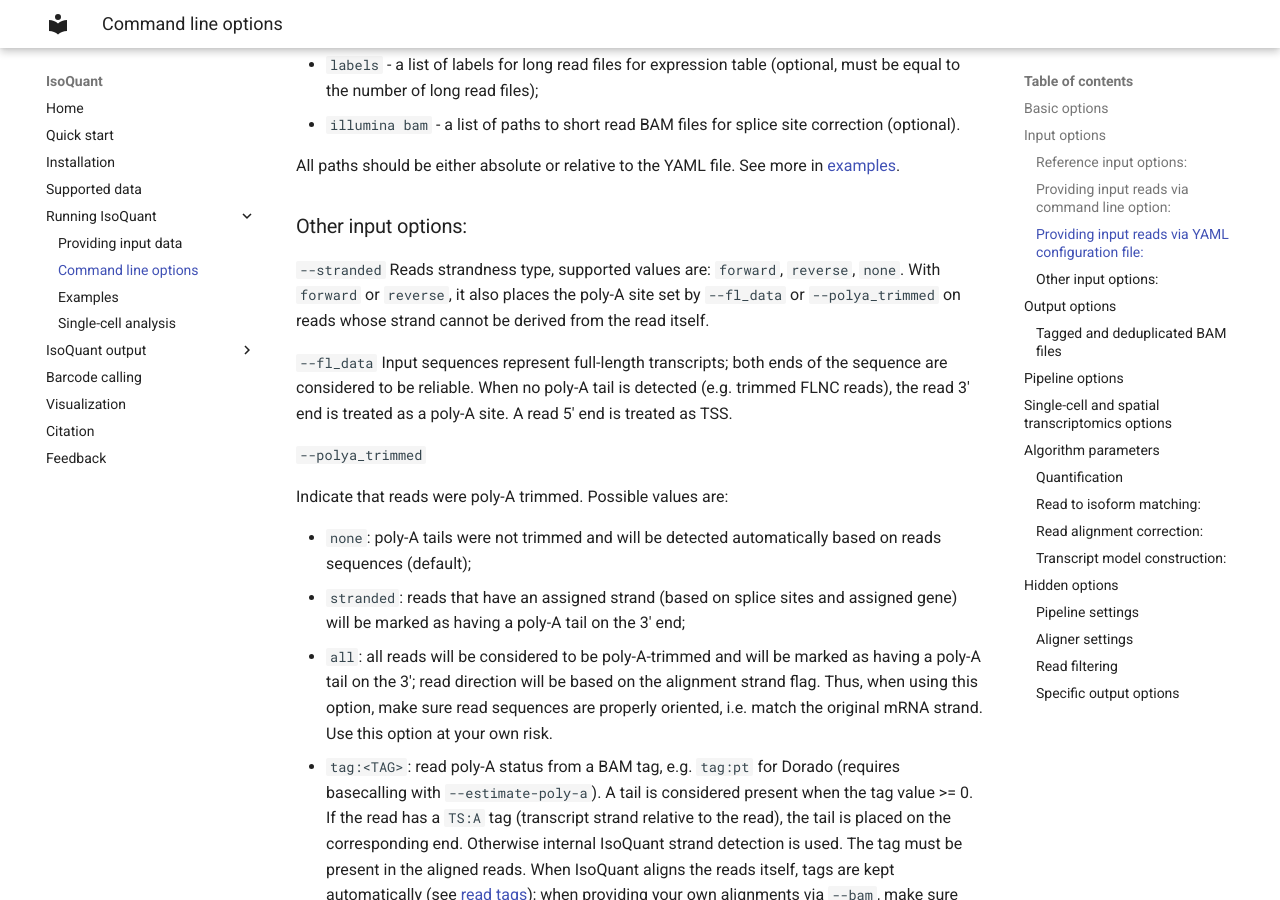
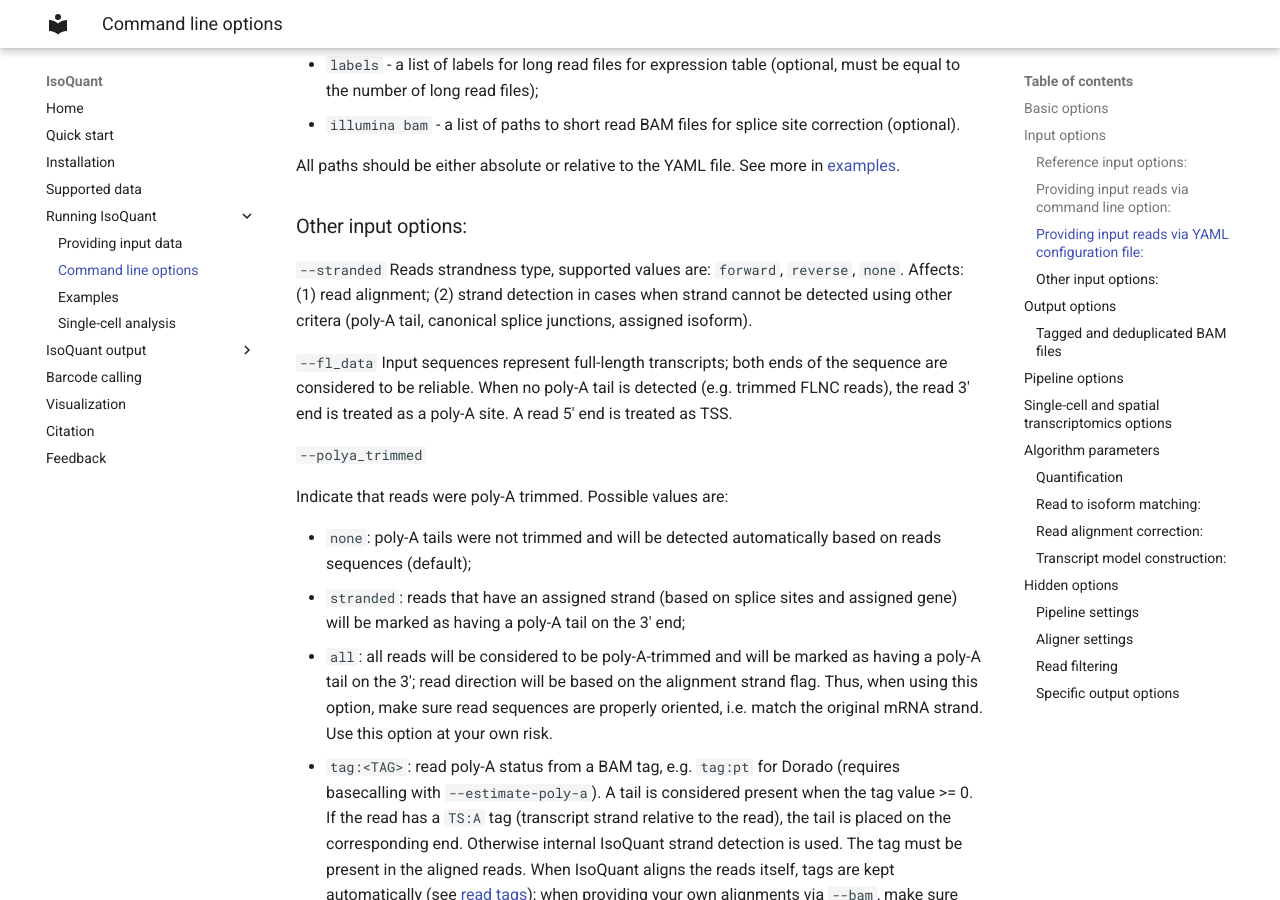
Before and after one commit to ablab/IsoQuant, an MkDocs documentation site: the page built from docs/cmd.md, in a window 1280 px wide and 900 px high, scrolled down 1767 px. Built offline with MkDocs 1.6.1 and Material for MkDocs 9.7.7, drawn with Linux system fonts in a browser that asks for light colours.

Commit message:
clarify the effects of the --stranded option on read alignment and strand detection

```diff
--- a/docs/cmd.md
+++ b/docs/cmd.md
@@ -82,7 +82,7 @@ See more in [examples](examples.md).
 ### Other input options:
 `--stranded`
     Reads strandness type, supported values are: `forward`, `reverse`, `none`.
-With `forward` or `reverse`, it also places the poly-A site set by `--fl_data` or `--polya_trimmed` on reads whose strand cannot be derived from the read itself.
+    Affects: (1) read alignment; (2) strand detection in cases when strand cannot be detected using other critera (poly-A tail, canonical splice junctions, assigned isoform).
 
 `--fl_data`
     Input sequences represent full-length transcripts; both ends of the sequence are considered to be reliable.
```
